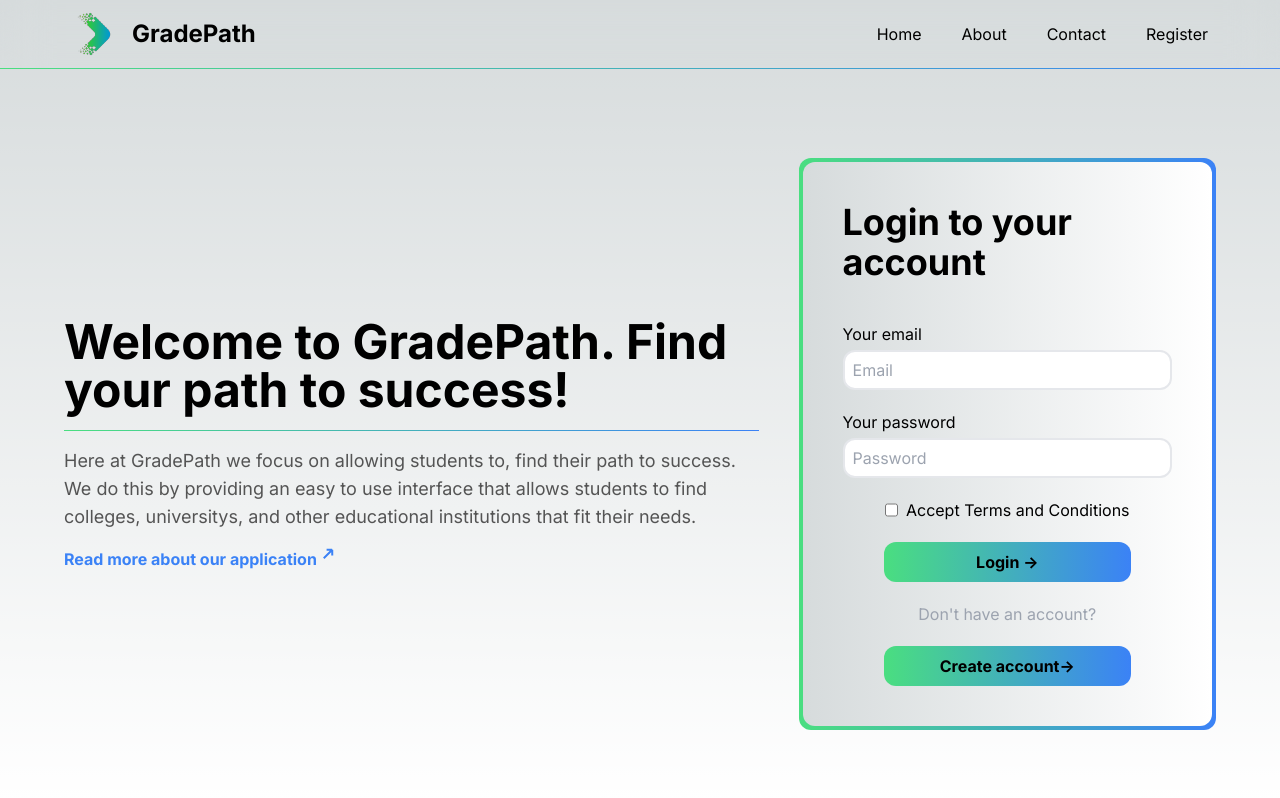
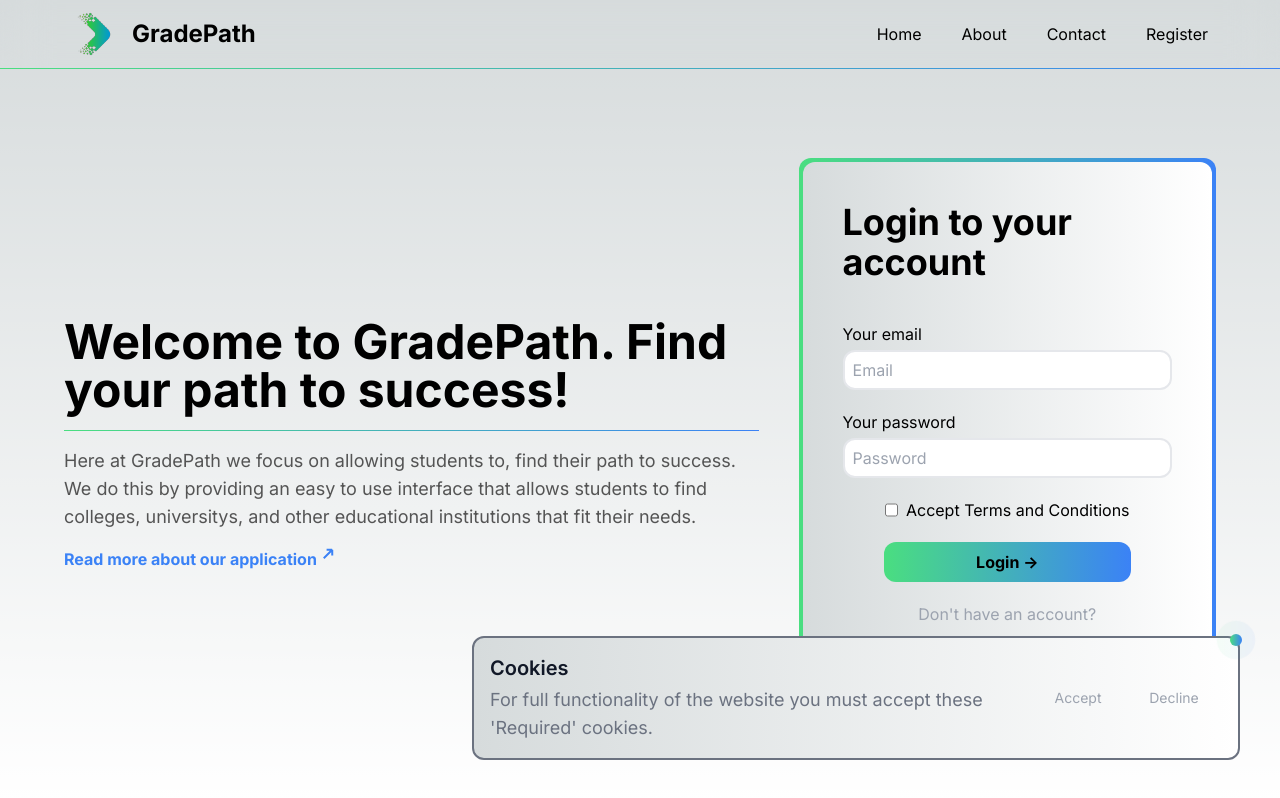
Before and after one commit to MrT-Stephens/GradePath-Web-Application, a Next.js app: page / in a window 1280 px wide. Built offline with nearby package versions, Linux system fonts and the light colour scheme.

Commit message:
Added a cookies popup

```diff
--- /dev/null
+++ b/app/(components)/cookie-message-box.js
@@ -0,0 +1,56 @@
+"use client";
+
+import { useState, useEffect } from "react";
+
+export default function CookieMessageBox({ title, message }) {
+    const [isVisible, setIsVisible] = useState(false);
+
+    useEffect(() => {
+        if (localStorage.getItem("cookieAccepted") === "true") {
+            return;
+        }
+
+        setIsVisible(true);
+    }, []);
+
+    return (
+        <div
+            className={`fixed bottom-0 right-0 z-50 lg:max-w-3xl flex flex-row justify-between p-4 m-10 bg-gradient-to-r from-[#D6DBDC] dark:from-[#000000] to-[#FFFFFF] dark:to-[#141414] rounded-xl border-2 border-gray-500 transition-opacity duration-1000 ease-in-out ${
+                isVisible ? "opacity-100" : "opacity-0"
+            }`}
+        >
+            <span className="absolute top-0 right-0 flex h-5 w-5 translate-x-2 -translate-y-2 items-center justify-center">
+                <span className="animate-ping absolute inline-flex h-full w-full rounded-full bg-gradient-to-r from-green-400 to-blue-500 opacity-75"></span>
+                <span className="relative inline-flex rounded-full h-3 w-3 bg-gradient-to-r from-green-400 to-blue-500"></span>
+            </span>
+            <div className="mb-4 md:mb-0 md:me-4">
+                <h2 className="mb-1 text-xl font-semibold text-gray-900 dark:text-white">
+                    {title}
+                </h2>
+                <p className="flex items-center text-lg font-normal text-gray-500 dark:text-gray-400">
+                    {message}
+                </p>
+            </div>
+            <div className="flex items-center flex-shrink-0 flex-row">
+                <button
+                    className="flex-shrink-0 inline-flex justify-center w-24 h-10 items-center text-gray-400 hover:bg-gray-200 hover:text-gray-900 rounded-lg text-sm p-1.5 dark:hover:bg-gray-600 dark:hover:text-white"
+                    onClick={() => {
+                        setIsVisible(false);
+                        localStorage.setItem("cookieAccepted", true);
+                    }}
+                >
+                    Accept
+                </button>
+                <button
+                    className="flex-shrink-0 inline-flex justify-center w-24 h-10 items-center text-gray-400 hover:bg-gray-200 hover:text-gray-900 rounded-lg text-sm p-1.5 dark:hover:bg-gray-600 dark:hover:text-white"
+                    onClick={() => {
+                        setIsVisible(false);
+                        localStorage.setItem("cookieAccepted", false);
+                    }}
+                >
+                    Decline
+                </button>
+            </div>
+        </div>
+    );
+}
--- a/app/(components)/login-form.js
+++ b/app/(components)/login-form.js
@@ -20,6 +20,12 @@ export default function Login() {
 
     const handelSubmit = async (e) => {
         e.preventDefault();
+
+        if (localStorage.getItem("cookieAccepted") === "false") {
+            setError("Please accept the cookie policy");
+            setShowError(true);
+            return;
+        }
 
         setSubmitClicked(true);
 
--- a/app/(components)/register-form.js
+++ b/app/(components)/register-form.js
@@ -89,6 +89,13 @@ export default function Register() {
 
     const handelSubmit = async (e) => {
         e.preventDefault();
+
+        if (localStorage.getItem("cookieAccepted") === "false") {
+            setError("Please accept the cookie policy");
+            setShowError(true);
+            return;
+        }
+
         setSubmitClicked(true);
 
         if (checkError()) {
--- a/app/auth/register/page.js
+++ b/app/auth/register/page.js
@@ -1,5 +1,6 @@
 import RegisterForm from "@/app/(components)/register-form";
 import { NavBar, NavBarItem } from "@/app/(components)/navigation-bar";
+import CookieMessageBox from "@/app/(components)/cookie-message-box";
 
 export default function Page() {
     return (
@@ -21,6 +22,10 @@ export default function Page() {
                         <RegisterForm />
                     </div>
                 </div>
+                <CookieMessageBox
+                    title="Cookies"
+                    message="For full functionality of the website you must accept these 'Required' cookies."
+                />
             </main>
         </div>
     );
--- a/app/page.js
+++ b/app/page.js
@@ -1,5 +1,6 @@
 import LoginForm from "./(components)/login-form";
 import { NavBar, NavBarItem } from "./(components)/navigation-bar";
+import CookieMessageBox from "./(components)/cookie-message-box";
 
 export default function Home() {
     return (
@@ -54,6 +55,10 @@ export default function Home() {
                         </div>
                     </div>
                 </div>
+                <CookieMessageBox
+                    title="Cookies"
+                    message="For full functionality of the website you must accept these 'Required' cookies."
+                />
             </main>
         </div>
     );
```
